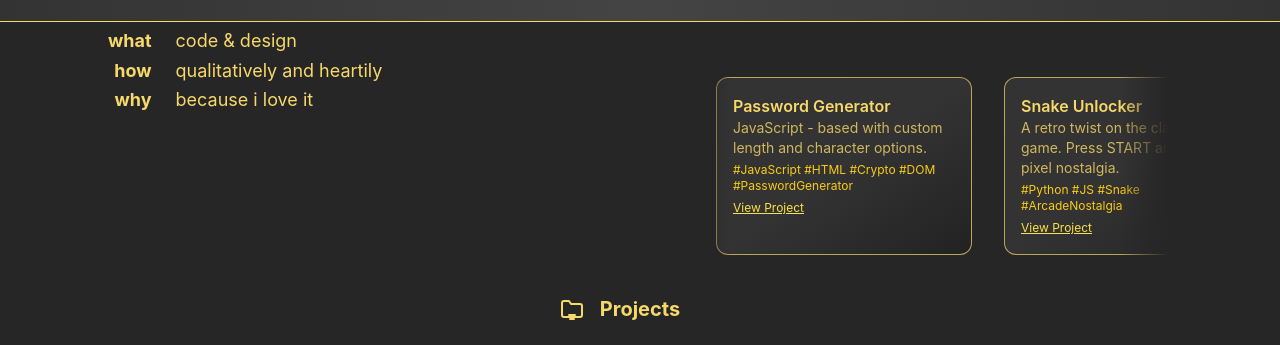
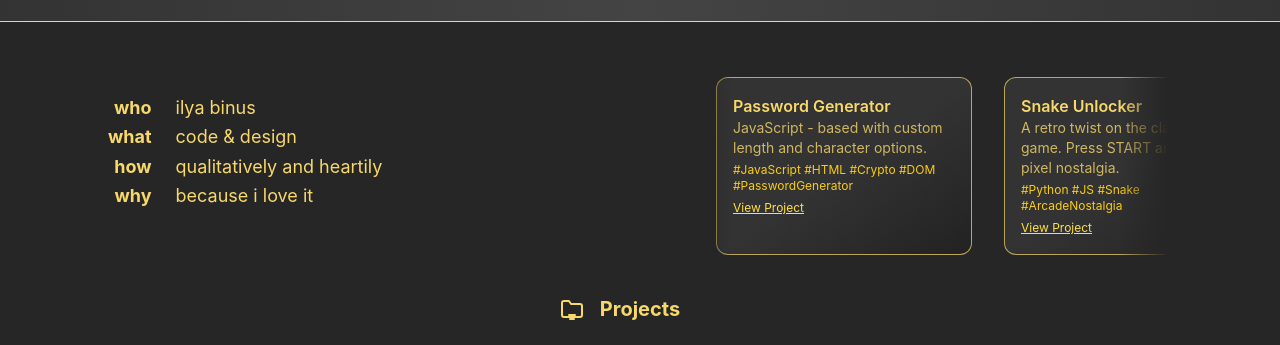
Before and after one commit to rmwizard/ilyabinus-portfolio, a plain HTML site: page index.html in a window 1280 px wide. Shown: the part 67-412 px from the top of the page. Drawn offline with nearby package versions, Linux system fonts and the light colour scheme; no server answers; a script that the page names is missing.

Commit message:
Update index.html

```diff
--- a/index.html
+++ b/index.html
@@ -89,7 +89,7 @@
       </nav>
       <div class="max-w-6xl mx-auto px-6 pt-[96px] sm:pt-0 mt-4 sm:mt-16 grid grid-cols-1 md:grid-cols-2 gap-10">
          <!-- Left: About -->
-         <div id="about-wrapper" class="transition-all duration-300">
+         <div id="about-wrapper" class="transition-all duration-300 sm:mt-[96px]">
             <section id="about" class="scroll-mt-32 grid grid-cols-[max-content_1fr] gap-x-6 w-max mx-auto md:mx-0 md:w-full text-lg leading-relaxed md:pl-5">
                <h2 class="sr-only">About</h2>
                <!-- visually hidden, but SEO-friendly -->
```
